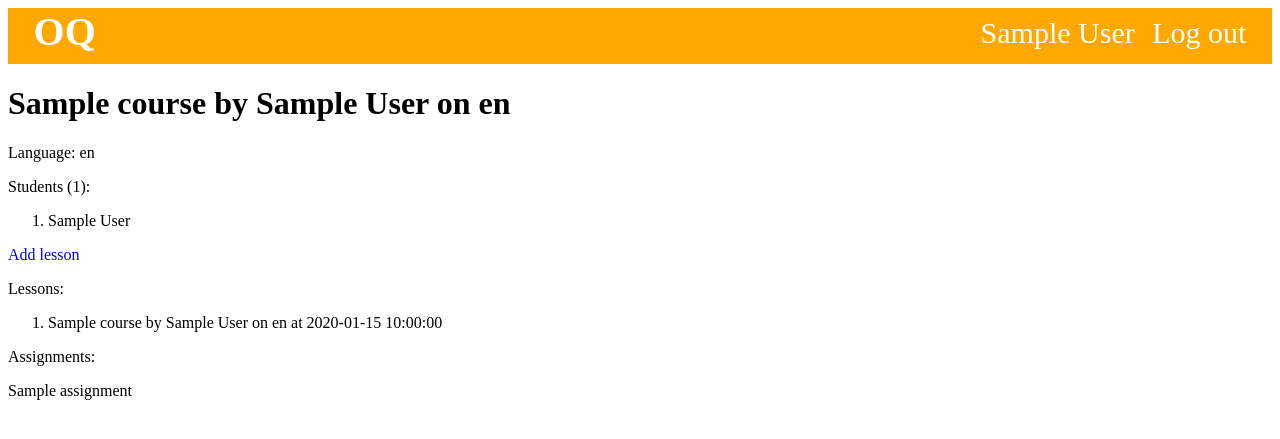
After one commit to ArystanK/oq, a Django app: page /group_detail/1 in a window 1280 px wide. The commit adds this page. Shown: the top 439 px of the page. Run offline with Django 3.2, Linux system fonts and the light colour scheme; a user stored in the database is signed in; tables that the repository leaves empty hold one stand-in row (values such as "Sample post").

Commit message:
Creating groups, assignments and course editing

```diff
--- a/accounts/views.py
+++ b/accounts/views.py
@@ -16,9 +16,8 @@ from .decorators import unauthenticated_user, allowed_users
 def profile_page(request):
     teacher = Teacher.objects.get(user=request.user)
     courses = education.models.Course.objects.filter(teacher=teacher)
-    last_lesson = education.models.Lesson.objects.last()
     return render(request, 'accounts/profile.html',
-                  context={'teacher': teacher, 'courses': courses, 'lesson': last_lesson})
+                  context={'teacher': teacher, 'courses': courses})
 
 
 @allowed_users(allowed_roles=['teacher'])
--- a/education/models.py
+++ b/education/models.py
@@ -21,16 +21,19 @@ class Group(models.Model):
     course = models.ForeignKey(Course, on_delete=models.CASCADE)
     language = models.CharField(max_length=50)
     students = models.ManyToManyField(Student)
-    number_of_students = models.IntegerField(default=0)
+    number_of_students = models.IntegerField(default=1)
 
     def __str__(self):
-        return self.course.course_name + " by " + str(self.course.teacher)
+        return self.course.course_name + " by " + str(self.course.teacher) + " on " + self.language
 
 
 class Assignment(models.Model):
     title = models.CharField(max_length=100)
     link = models.CharField(max_length=255)
     group = models.ForeignKey(Group, on_delete=models.CASCADE)
+    is_submitted = models.BooleanField(default=False)
+    submission = models.FileField(null=True, blank=True)
+    grade = models.FloatField(null=True, blank=True)
 
     def __str__(self):
         return self.title
@@ -39,8 +42,8 @@ class Assignment(models.Model):
 class Lesson(models.Model):
     group = models.ForeignKey(Group, on_delete=models.CASCADE)
     description = models.TextField()
-    recording_link = models.TextField()
+    recording_link = models.TextField(null=True, blank=True)
     time = models.DateTimeField()
 
     def __str__(self):
-        return str(self.group) + " at " + str(self.time)
+        return str(self.group) + " at " + str(self.time.date()) + " " + str(self.time.time())
--- a/education/urls.py
+++ b/education/urls.py
@@ -24,4 +24,6 @@ urlpatterns = [
     path('delete_course/<int:pk>', views.delete_course_page, name="delete_course"),
     path('course_detail/<int:pk>', views.course_detail, name="course_detail"),
     path('create_group/<int:course_id>', views.apply_for_course, name="create_group"),
+    path('group_detail/<int:pk>', views.group_detail, name="group_detail"),
+    path('create_lesson/<int:pk>', views.create_lesson, name="create_lesson"),
 ]
--- a/education/views.py
+++ b/education/views.py
@@ -3,8 +3,8 @@ from django.shortcuts import render, redirect
 
 from accounts.decorators import allowed_users
 from .filters import CourseFilter
-from .forms import CourseForm
-from .models import Course, Student, Teacher, Group
+from .forms import CourseForm, LessonForm
+from .models import Course, Student, Teacher, Group, Lesson, Assignment
 
 
 def home_page(request):
@@ -53,8 +53,10 @@ def update_course_page(request, pk):
         if form.is_valid():
             form.save()
             return redirect('profile')
-    context = {'form': form}
-    return render(request, "education/create_course.html", context)
+    start_date = str(course.start_date).split()[0]
+    end_date = str(course.end_date).split()[0]
+    context = {'form': form, 'start_date': start_date, 'end_date': end_date}
+    return render(request, "education/update_course.html", context)
 
 
 @allowed_users(allowed_roles=['teacher'])
@@ -74,4 +76,40 @@ def apply_for_course(request, course_id):
     student = Student.objects.get(user=request.user)
     course = Course.objects.get(pk=course_id)
     language = request.POST.get('language')
+    groups = Group.objects.filter(course=course, language=language, number_of_students__lte=course.max_students)
+    if len(groups) == 0:
+        group = Group(course=course, language=language)
+        group.save()
+        group.students.add(student)
+        group.save()
+        return redirect('home')
+    group = groups.first()
+    group.students.add(student)
+    group.number_of_students = group.number_of_students + 1
+    group.save()
     return redirect('home')
+
+
+@login_required(login_url='login')
+def group_detail(request, pk):
+    group = Group.objects.get(pk=pk)
+    lessons = Lesson.objects.filter(group=group)
+    lesson_count = len(lessons)
+    assignments = Assignment.objects.filter(group=group)
+    assignment_count = len(assignments)
+    context = {'group': group, 'lessons': lessons, 'lesson_count': lesson_count, 'assignments': assignments,
+               'assignment_count': assignment_count}
+    return render(request, 'education/group.html', context)
+
+
+@allowed_users(allowed_roles=['teacher'])
+@login_required(login_url='login')
+def create_lesson(request, pk):
+    group = Group.objects.get(pk=pk)
+    form = LessonForm()
+    if request.method == 'POST':
+        form = LessonForm(request.POST)
+        if form.is_valid():
+            form.save()
+            return redirect('home')
+    return render(request, 'education/create_lesson.html', {'group': group, 'form': form})
--- a/templates/accounts/profile.html
+++ b/templates/accounts/profile.html
@@ -24,12 +24,14 @@
             <div class="course">
                 <p class="name"><a href="{% url 'course_detail' course.pk %}">{{ course.course_name }}</a></p>
                 <p class="description">{{ course.about_course }}</p>
-                <p class="time">{{ lesson.time }}</p>
+                <p class="time">{{ course.start_date.date }}</p>
             </div>
         {% endfor %}
 
     </div>
-
+    <br>
+    <br>
+    <br>
     <p><a href="{% url 'edit_profile' %}">Edit</a></p>
     <p><a href="{% url 'create_course' %}">Create new course</a></p>
 {% endblock %}
--- a/templates/accounts/student.html
+++ b/templates/accounts/student.html
@@ -6,7 +6,7 @@
     <p>My groups:</p>
     <ol>
         {% for group in groups %}
-            <li>{{ group }}</li>
+            <li><a href="{% url 'group_detail' group.pk %}">{{ group }}</a></li>
         {% endfor %}
     </ol>
     <div class="right">
--- a/templates/education/course.html
+++ b/templates/education/course.html
@@ -23,7 +23,8 @@
             </div>
             {#            TODO: Add edit courses function and work with styles#}
             {% if request.user == course.teacher.user %}
-                <a href="#">Edit</a>
+                <p><a href="{% url 'update_course' course.pk %}">Edit</a></p>
+                <p><a href="{% url 'delete_course' course.pk %}">Delete</a></p>
             {% endif %}
         </div>
 
@@ -59,7 +60,7 @@
             </div>
         {% else %}
             {% for group in groups %}
-                {{ group }}
+                <a href="{% url 'group_detail' group.pk %}">{{ group }}</a>
             {% endfor %}
         {% endif %}
     </div>
--- a/templates/education/delete_course.html
+++ b/templates/education/delete_course.html
@@ -4,7 +4,7 @@
     <p>Are you sure you want to delete a {{ item }}?</p>
     <form method="post" action="{% url 'delete_course' item.pk %}">
         {% csrf_token %}
-        <a href="{% url 'home' %}">Cancel</a>
+        <a href="{% url 'course_detail' item.pk %}">Cancel</a>
         <input type="submit" name="Delete">
     </form>
 {% endblock %}
--- /dev/null
+++ b/templates/education/group.html
@@ -0,0 +1,33 @@
+{% extends 'base.html' %}
+{% block title %}
+    {{ group }}
+{% endblock %}
+{% block content %}
+    <h1>{{ group }}</h1>
+    <p>Language: {{ group.language }}</p>
+
+    <p>Students ({{ group.number_of_students }}): </p>
+    <ol>
+        {% for student in group.students.all %}
+            <li>{{ student }}</li>
+        {% endfor %}
+    </ol>
+    {% if request.user.groups.first.name != 'student' %}
+        <a href="{% url 'create_lesson' group.pk %}">Add lesson</a>
+{#        <a href="{% url 'create_assignment' group.pk %}">Add assignment</a>#}
+    {% endif %}
+    {% if lesson_count != 0 %}
+        <p>Lessons: </p>
+        <ol>
+            {% for lesson in lessons %}
+                <li>{{ lesson }}</li>
+            {% endfor %}
+        </ol>
+    {% endif %}
+    {% if assignment_count != 0 %}
+        <p>Assignments: </p>
+        {% for assignment in assignments %}
+            {{ assignment }}
+        {% endfor %}
+    {% endif %}
+{% endblock %}
--- a/templates/education/home.html
+++ b/templates/education/home.html
@@ -18,7 +18,6 @@
                                 <input name="course_name" id="id_course_name" type="text" placeholder="Search"
                                        style="width: 600px; border: none; font-size: 20px; margin-top: 10px">
                             </label>
-                            {#                            <input class="search-add" type="submit">#}
                         </div>
                     </div>
                 </form>
```
Also changed, not shown: education/forms.py (+2 -8 lines), templates/education/create_lesson.html (added, +16 -0 lines), templates/education/update_course.html (added, +23 -0 lines), education/migrations/0002_auto_20210602_0053.py (added), education/migrations/0003_alter_lesson_recording_link.py (added), education/migrations/0004_auto_20210602_0101.py (added).
